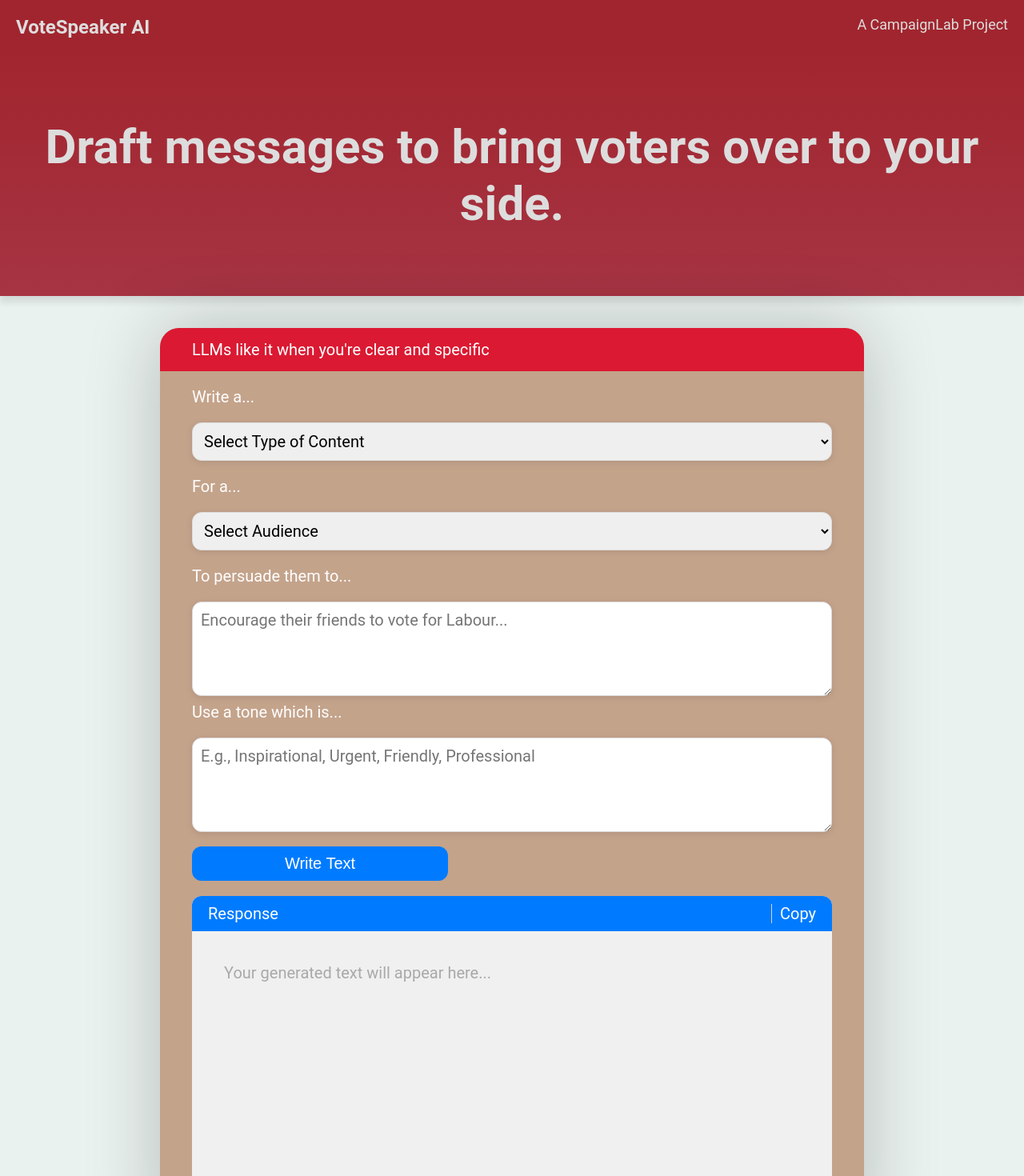
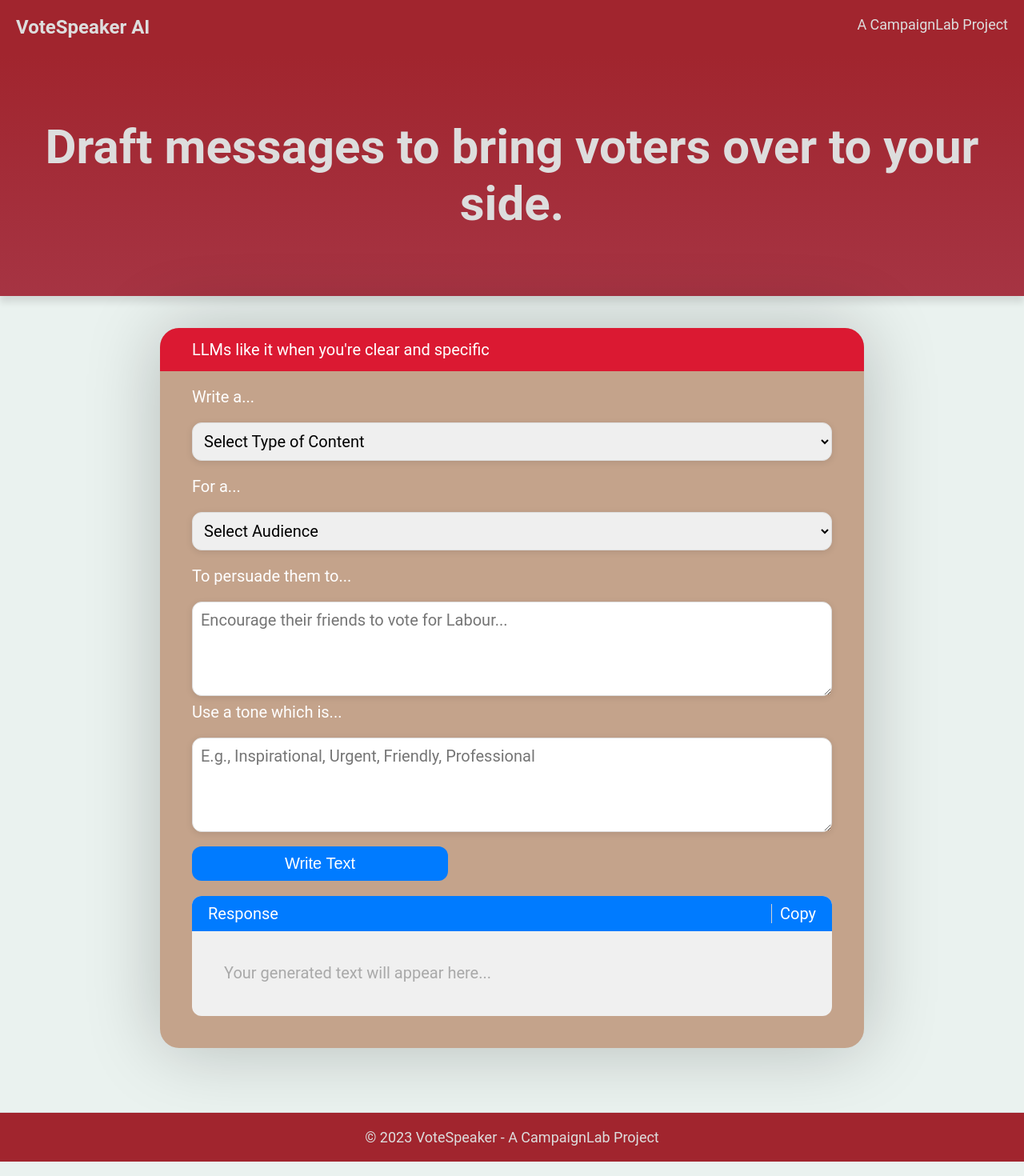
Before and after one commit to Red-Cardigan/votespeaker, a Next.js app: page / in a window 1280 px wide. Shown: the top 1470 px of the page at 80% size. Built offline with nearby package versions, Linux system fonts and the light colour scheme.

Commit message:
Box resizing fix

```diff
--- a/styles/index.css
+++ b/styles/index.css
@@ -255,7 +255,6 @@ h1 {
 
 .response-body {
   justify-content: center;
-  height: 300px;
 }
 
 .placeholder-text {
```
